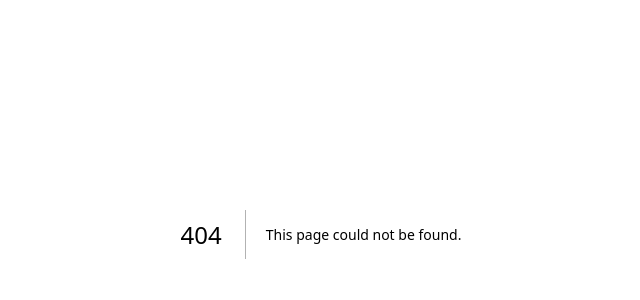
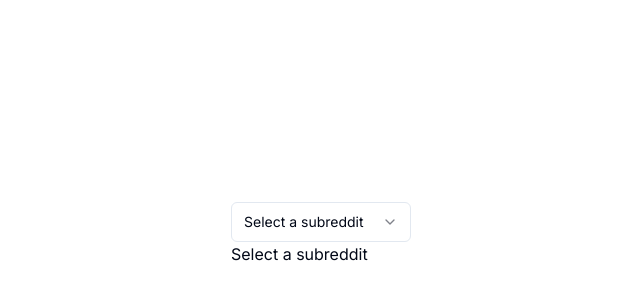
Before and after one commit to jakubfiglak/sandbox, a Next.js app: page /xstate/reddit-api in a window 1280 px wide. Before the commit this address had no page. Shown: the part 166-466 px from the top of the page, without its empty margins (319-959 px from the left). Built offline with nearby package versions, Linux system fonts and the light colour scheme.

Commit message:
feat: basic reddit machine

```diff
--- a/app/xstate/page.tsx
+++ b/app/xstate/page.tsx
@@ -8,6 +8,9 @@
           <li>
             <Link href="/xstate/promise-machine">Promise Machine</Link>
           </li>
+          <li>
+            <Link href="/xstate/reddit-api">Reddit API</Link>
+          </li>
         </ul>
       </nav>
     </div>
--- /dev/null
+++ b/app/xstate/reddit-api/content.tsx
@@ -0,0 +1,57 @@
+"use client";
+
+import { useMachine } from "@xstate/react";
+import { redditMachine } from "./machine";
+import {
+  Select,
+  SelectContent,
+  SelectGroup,
+  SelectItem,
+  SelectTrigger,
+  SelectValue,
+} from "@/components/ui/select";
+
+const subreddits = ["frontend", "reactjs", "vuejs"];
+
+export const Content = () => {
+  const [current, send] = useMachine(redditMachine);
+  const { subreddit, posts } = current.context;
+
+  return (
+    <div>
+      <div>
+        <Select
+          onValueChange={(value) => {
+            send({ type: "SELECT", name: value });
+          }}
+        >
+          <SelectTrigger className="w-[180px]">
+            <SelectValue placeholder="Select a subreddit" />
+          </SelectTrigger>
+          <SelectContent>
+            <SelectGroup>
+              {subreddits.map((subreddit) => {
+                return (
+                  <SelectItem key={subreddit} value={subreddit}>
+                    {subreddit}
+                  </SelectItem>
+                );
+              })}
+            </SelectGroup>
+          </SelectContent>
+        </Select>
+      </div>
+      <section>
+        <h1>{current.matches("idle") ? "Select a subreddit" : subreddit}</h1>
+        {current.matches({ selected: "loading" }) && <div>Loading...</div>}
+        {current.matches({ selected: "loaded" }) && (
+          <ul>
+            {posts.map((post) => (
+              <li key={post.title}>{post.title}</li>
+            ))}
+          </ul>
+        )}
+      </section>
+    </div>
+  );
+};
--- /dev/null
+++ b/app/xstate/reddit-api/machine.ts
@@ -0,0 +1,49 @@
+import { assign, createMachine } from "xstate";
+
+function invokeFetchSubreddit(context) {
+  const { subreddit } = context;
+
+  return fetch(`https://www.reddit.com/r/${subreddit}.json`)
+    .then((response) => response.json())
+    .then((json) => json.data.children.map((child) => child.data));
+}
+
+export const redditMachine = createMachine({
+  id: "reddit",
+  predictableActionArguments: true,
+  initial: "idle",
+  context: {
+    subreddit: null, // none selected
+    posts: null,
+  },
+  states: {
+    idle: {},
+    selected: {
+      initial: "loading",
+      states: {
+        loading: {
+          invoke: {
+            id: "fetch-subreddit",
+            src: invokeFetchSubreddit,
+            onDone: {
+              target: "loaded",
+              actions: assign({
+                posts: (context, event) => event.data,
+              }),
+            },
+          },
+        },
+        loaded: {},
+        failed: {},
+      },
+    },
+  },
+  on: {
+    SELECT: {
+      target: ".selected",
+      actions: assign({
+        subreddit: (context, event) => event.name,
+      }),
+    },
+  },
+});
--- /dev/null
+++ b/app/xstate/reddit-api/page.tsx
@@ -0,0 +1,7 @@
+import { Content } from "./Content";
+
+const RedditApiPage = () => {
+  return <Content />;
+};
+
+export default RedditApiPage;
--- /dev/null
+++ b/components/ui/select.tsx
@@ -0,0 +1,121 @@
+"use client"
+
+import * as React from "react"
+import * as SelectPrimitive from "@radix-ui/react-select"
+import { Check, ChevronDown } from "lucide-react"
+
+import { cn } from "@/lib/utils"
+
+const Select = SelectPrimitive.Root
+
+const SelectGroup = SelectPrimitive.Group
+
+const SelectValue = SelectPrimitive.Value
+
+const SelectTrigger = React.forwardRef<
+  React.ElementRef<typeof SelectPrimitive.Trigger>,
+  React.ComponentPropsWithoutRef<typeof SelectPrimitive.Trigger>
+>(({ className, children, ...props }, ref) => (
+  <SelectPrimitive.Trigger
+    ref={ref}
+    className={cn(
+      "flex h-10 w-full items-center justify-between rounded-md border border-input bg-background px-3 py-2 text-sm ring-offset-background placeholder:text-muted-foreground focus:outline-none focus:ring-2 focus:ring-ring focus:ring-offset-2 disabled:cursor-not-allowed disabled:opacity-50",
+      className
+    )}
+    {...props}
+  >
+    {children}
+    <SelectPrimitive.Icon asChild>
+      <ChevronDown className="h-4 w-4 opacity-50" />
+    </SelectPrimitive.Icon>
+  </SelectPrimitive.Trigger>
+))
+SelectTrigger.displayName = SelectPrimitive.Trigger.displayName
+
+const SelectContent = React.forwardRef<
+  React.ElementRef<typeof SelectPrimitive.Content>,
+  React.ComponentPropsWithoutRef<typeof SelectPrimitive.Content>
+>(({ className, children, position = "popper", ...props }, ref) => (
+  <SelectPrimitive.Portal>
+    <SelectPrimitive.Content
+      ref={ref}
+      className={cn(
+        "relative z-50 min-w-[8rem] overflow-hidden rounded-md border bg-popover text-popover-foreground shadow-md data-[state=open]:animate-in data-[state=closed]:animate-out data-[state=closed]:fade-out-0 data-[state=open]:fade-in-0 data-[state=closed]:zoom-out-95 data-[state=open]:zoom-in-95 data-[side=bottom]:slide-in-from-top-2 data-[side=left]:slide-in-from-right-2 data-[side=right]:slide-in-from-left-2 data-[side=top]:slide-in-from-bottom-2",
+        position === "popper" &&
+          "data-[side=bottom]:translate-y-1 data-[side=left]:-translate-x-1 data-[side=right]:translate-x-1 data-[side=top]:-translate-y-1",
+        className
+      )}
+      position={position}
+      {...props}
+    >
+      <SelectPrimitive.Viewport
+        className={cn(
+          "p-1",
+          position === "popper" &&
+            "h-[var(--radix-select-trigger-height)] w-full min-w-[var(--radix-select-trigger-width)]"
+        )}
+      >
+        {children}
+      </SelectPrimitive.Viewport>
+    </SelectPrimitive.Content>
+  </SelectPrimitive.Portal>
+))
+SelectContent.displayName = SelectPrimitive.Content.displayName
+
+const SelectLabel = React.forwardRef<
+  React.ElementRef<typeof SelectPrimitive.Label>,
+  React.ComponentPropsWithoutRef<typeof SelectPrimitive.Label>
+>(({ className, ...props }, ref) => (
+  <SelectPrimitive.Label
+    ref={ref}
+    className={cn("py-1.5 pl-8 pr-2 text-sm font-semibold", className)}
+    {...props}
+  />
+))
+SelectLabel.displayName = SelectPrimitive.Label.displayName
+
+const SelectItem = React.forwardRef<
+  React.ElementRef<typeof SelectPrimitive.Item>,
+  React.ComponentPropsWithoutRef<typeof SelectPrimitive.Item>
+>(({ className, children, ...props }, ref) => (
+  <SelectPrimitive.Item
+    ref={ref}
+    className={cn(
+      "relative flex w-full cursor-default select-none items-center rounded-sm py-1.5 pl-8 pr-2 text-sm outline-none focus:bg-accent focus:text-accent-foreground data-[disabled]:pointer-events-none data-[disabled]:opacity-50",
+      className
+    )}
+    {...props}
+  >
+    <span className="absolute left-2 flex h-3.5 w-3.5 items-center justify-center">
+      <SelectPrimitive.ItemIndicator>
+        <Check className="h-4 w-4" />
+      </SelectPrimitive.ItemIndicator>
+    </span>
+
+    <SelectPrimitive.ItemText>{children}</SelectPrimitive.ItemText>
+  </SelectPrimitive.Item>
+))
+SelectItem.displayName = SelectPrimitive.Item.displayName
+
+const SelectSeparator = React.forwardRef<
+  React.ElementRef<typeof SelectPrimitive.Separator>,
+  React.ComponentPropsWithoutRef<typeof SelectPrimitive.Separator>
+>(({ className, ...props }, ref) => (
+  <SelectPrimitive.Separator
+    ref={ref}
+    className={cn("-mx-1 my-1 h-px bg-muted", className)}
+    {...props}
+  />
+))
+SelectSeparator.displayName = SelectPrimitive.Separator.displayName
+
+export {
+  Select,
+  SelectGroup,
+  SelectValue,
+  SelectTrigger,
+  SelectContent,
+  SelectLabel,
+  SelectItem,
+  SelectSeparator,
+}
--- a/package.json
+++ b/package.json
@@ -9,6 +9,7 @@
     "lint": "next lint"
   },
   "dependencies": {
+    "@radix-ui/react-select": "^1.2.2",
     "@radix-ui/react-slot": "^1.0.2",
     "@types/node": "20.6.2",
     "@types/react": "18.2.21",
```
Also changed, not shown: 1 other file (tests, documents, lock files or other folders).
